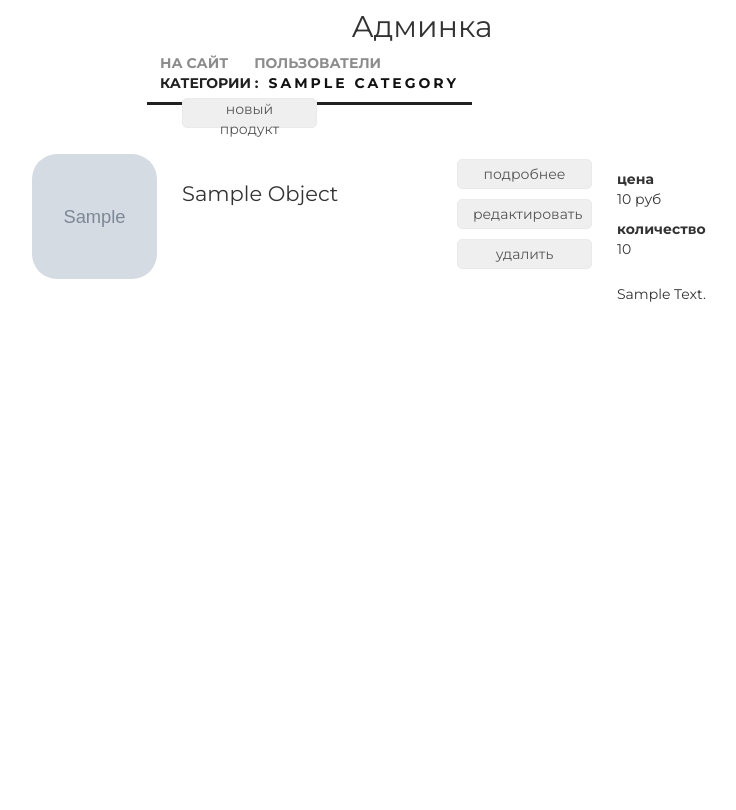
After one commit to Pave1C0de/gbrains_jango_proj, a Django app: template geekshop/adminapp/templates/adminapp/products_list.html in a window 1280 px wide. The commit adds this page. Shown: the whole page, without its empty margins (218-954 px from the left). Run offline with Django 4.2, Linux system fonts and the light colour scheme; the template is opened without the code that fills it: most values are stand-ins (such as "Sample title", 1, 10 or a date in 2020); grey boxes marked "Sample" are stand-in pictures; some libraries are stand-ins or nearby versions.

```diff
--- /dev/null
+++ b/geekshop/adminapp/templates/adminapp/base.html
@@ -0,0 +1,33 @@
+<!DOCTYPE html>
+{% load static %}
+<html>
+<head>
+    <meta charset="utf-8">
+    <title>
+        {% block title %}
+        {{ title|title }}
+        {% endblock %}
+    </title>
+    {% block css %}
+    <link rel="stylesheet" type="text/css" href="{% static 'css/bootstrap.min.css' %}">
+    <link rel="stylesheet" type="text/css" href="{% static 'css/style.css' %}">
+    <link rel="stylesheet" href="{% static 'fonts/font-awesome/css/font-awesome.css' %}">
+    {% endblock %}
+    {% block js %}
+    {% endblock %}
+</head>
+<body>
+<div class="admin_container">
+    <div class="h2 text-center head">
+        Админка
+    </div>
+    {% block menu %}
+    <div class="admin_menu">
+        {% include 'adminapp/includes/inc_menu.html' %}
+    </div>
+    {% endblock %}
+    {% block content %}
+    {% endblock %}
+</div>
+</body>
+</html>
--- /dev/null
+++ b/geekshop/adminapp/templates/adminapp/includes/inc_menu.html
@@ -0,0 +1,24 @@
+<ul class="menu">
+    <li>
+        <a href="{% url 'index' %}">
+            на сайт
+        </a>
+    </li>
+    <li>
+        <a href="{% url 'adminapp:user_read' %}"
+           class="{% if request.resolver_match.url_name == 'user_read' %}
+active
+{% endif %}">
+            пользователи
+        </a>
+    </li>
+    <li>
+        <a href="{% url 'adminapp:category_read' %}"
+           class="{% if request.resolver_match.url_name == 'categories' or category.name %}active{% endif %}">
+            категории
+            {% if category %}
+            :<span>{{ category.name }}</span>
+            {% endif %}
+        </a>
+    </li>
+</ul>
--- /dev/null
+++ b/geekshop/adminapp/templates/adminapp/products_list.html
@@ -0,0 +1,47 @@
+{% extends 'adminapp/base.html' %}
+{% load static %}
+{% block content %}
+<div class="products_list">
+    <button class="new_product">
+        <a href="{% url 'adminapp:product_create' category.pk %}">
+        новый продукт
+        </a>
+    </button>
+    {% for object in objects_list %}
+    <div class="product_record">
+        <img
+                src="/media/{{object.image|default:'products_images/default.jpg'}}"
+                alt="{{ object.name }}">
+        <div class="product_name">
+            {{ object.name|title }}
+        </div>
+        <div class="product_actions">
+            <button>
+                <a href="#">
+                подробнее
+                </a>
+            </button>
+            <button>
+                <a href="#">
+                редактировать
+                </a>
+            </button>
+            <button>
+                <a href="#">
+                удалить
+                </a>
+            </button>
+        </div>
+        <div class="summary">
+            <b>цена</b>
+            <p>{{ object.price }} руб</p>
+            <b>количество</b>
+            <p>{{ object.quantity }}</p>
+        </div>
+        <div class="product_desc">
+            {{ object.short_desc|title }}
+        </div>
+    </div>
+    {% endfor%}
+</div>
+{% endblock %}
--- a/geekshop/geekshop/settings.py
+++ b/geekshop/geekshop/settings.py
@@ -38,6 +38,7 @@ INSTALLED_APPS = [
     'django.contrib.messages',
     'django.contrib.staticfiles',
 
+    'adminapp',
     'mainapp',
     'authapp',
     'basketapp',
--- a/geekshop/geekshop/urls.py
+++ b/geekshop/geekshop/urls.py
@@ -22,7 +22,8 @@ from django.conf import settings
 from django.urls import path, include
 #import mainapp.views
 urlpatterns = [
-    path('admin/', admin.site.urls),
+    #path('admin/', admin.site.urls),
+    path('admin/', include('adminapp.urls', namespace='adminapp')),
     path('', views.index, name="index"),
     path('contact/', views.contact, name="contact"),
     path('products/', include('mainapp.urls', namespace="products")),
--- a/geekshop/mainapp/models.py
+++ b/geekshop/mainapp/models.py
@@ -4,7 +4,7 @@ from django.db import models
 class Category(models.Model):
     name = models.CharField(max_length=128, verbose_name='название', unique=True)
     description = models.TextField(verbose_name='описание')
-
+    is_active = models.BooleanField(default=True, verbose_name='Активен')
     def __str__(self):
         return f'#{self.pk}. {self.name}'
 
@@ -21,7 +21,7 @@ class Product(models.Model):
     description = models.TextField(max_length=128, verbose_name=' полное описание')
     price = models.DecimalField(max_digits=8, decimal_places=2, verbose_name='цена')
     quantity =models.PositiveSmallIntegerField(default=0, verbose_name='количество')
-
+    is_active = models.BooleanField(default=True, verbose_name='Активен')
     def __str__(self):
         return f'{self.name} ({self.category.name})'
 
--- a/geekshop/mainapp/templates/mainapp/includes/inc_main_menu.html
+++ b/geekshop/mainapp/templates/mainapp/includes/inc_main_menu.html
@@ -4,6 +4,11 @@
     <li><a href="{% url 'products:products_hot_product' %}" {% if request.resolver_match.url_name == 'products' %}class="active"{% endif %}>продукты</a></li>
     <li><a href="{% url 'contact' %}" {% if request.resolver_match.url_name == 'contact' %}class="active"{% endif %}>контакты</a></li>
     {% if user.is_authenticated %}
+        {% if user.is_superuser %}
+            <li>
+                <a href="{% url 'adminapp:user_read' %}">Админка </a>
+            </li>
+        {% endif %}
         <li>
             <a href="{% url 'authapp:edit' %}">{{user.first_name|default:'Пользователь'}}</a>
         </li>
--- a/geekshop/static/css/style.css
+++ b/geekshop/static/css/style.css
@@ -10,6 +10,373 @@ body {
 
 html, body {
 	height: 100%;
+}
+
+
+.product_read {
+    margin: 0 auto;
+    width: 1000px;
+    height: 600px;
+}
+
+.product_read img {
+    display: block;
+    float:left;
+    margin-top: 25px;
+    border-radius: 25px;
+}
+
+.product_read .product_name {
+    display: block;
+    margin: 0 auto;
+    width: 350px;
+}
+
+.product_read .summary {
+    display: block;
+    float: left;
+    margin-left: 35px;
+    margin-top: 30px;
+    width: 150px;
+}
+
+.product_read .product_desc {
+    display: block;
+    float: left;
+    margin-left: 35px;
+    margin-top: 45px;
+    width: 400px;
+}
+
+.product_read strong {
+    font-size: 150%;
+    margin-left: 15px;
+}
+
+.product_read button {
+    border: 1px solid #eaeaea;
+    border-radius: 5px;
+    height: 30px;
+    margin: 0px auto;
+    width: 135px;
+    padding: 0 15px;
+}
+
+.product_read a {
+    color: #555;
+    text-decoration: none;
+}
+
+
+.product_delete {
+    margin: 50px auto;
+    width: 600px;
+    font-size: 150%;
+}
+
+.product_delete .btn {
+    display: block;
+    float:left;
+    margin: 25px;
+    width: 150px;
+    color: #111;
+}
+
+.product_delete a {
+    color: #111;
+    text-decoration: none;
+}
+
+
+.admin_container .menu span {
+    margin-left: 10px;
+    font-weight: bold;
+    letter-spacing: 3px;
+    color: #111;
+}
+
+.products_list {
+    margin-left: 250px;
+}
+
+.products_list .new_product {
+    margin-left: 150px;
+}
+
+.products_list button {
+    border: 1px solid #eaeaea;
+    border-radius: 5px;
+    height: 30px;
+    margin: 5px auto;
+    width: 135px;
+    padding: 0 15px;
+}
+
+.products_list a {
+    color: #555;
+    text-decoration: none;
+}
+
+.product_record {
+    height: 125px;
+    margin: 15px auto;
+    position: relative;
+}
+
+.product_record.not_active {
+    opacity: 0.5;
+}
+
+.product_record .product_name {
+    display: block;
+    float: left;
+    margin-top: 25px;
+    margin-left: 25px;
+    width: 250px;
+    font-size: 150%;
+}
+
+.product_record .product_actions {
+    display: block;
+    float: left;
+    margin-top: 0px;
+    margin-left: 25px;
+    width: 135px;
+}
+
+.product_record .product_desc {
+    display: block;
+    float: left;
+    margin-top: 15px;
+    margin-left: 25px;
+    width: 350px;
+}
+
+.product_record .summary {
+    display: block;
+    float: left;
+    margin-top: 15px;
+    margin-left: 25px;
+    width: 100px;
+}
+
+.product_record img {
+    display: block;
+    float: left;
+    height: 125px;
+    width: 125px;
+    border-radius: 25px;
+}
+
+
+.new_category_form {
+    margin: 0 auto;
+    width: 600px;
+}
+
+
+.category_delete {
+    margin: 50px auto;
+    width: 600px;
+    font-size: 150%;
+}
+
+.category_delete .btn {
+    display: block;
+    float:left;
+    margin: 25px;
+    width: 150px;
+    color: #111;
+}
+
+.category_delete a {
+    color: #111;
+    text-decoration: none;
+}
+
+.categories_list {
+    margin-left: 150px;
+}
+
+.categories_list .new_category {
+    margin-left: 200px;
+}
+
+.categories_list button {
+    border: 1px solid #eaeaea;
+    border-radius: 5px;
+    height: 30px;
+    margin: 5px auto;
+    padding: 0 15px;
+}
+
+.categories_list a {
+    color: #555;
+    text-decoration: none;
+}
+
+.category_record {
+    height: 125px;
+    margin: 15px auto;
+    position: relative;
+}
+
+.category_record.not_active {
+    opacity: 0.5;
+}
+
+.categories_list .category_name {
+    display: block;
+    float: left;
+    margin-top: 15px;
+    margin-left: 25px;
+    width: 150px;
+    font-size: 150%;
+}
+
+.category_record .category_actions {
+    display: block;
+    float: left;
+    margin-top: 0px;
+    margin-left: 25px;
+    width: 175px;
+}
+
+.category_record .category_desc {
+    display: block;
+    float: left;
+    margin-top: 0px;
+    margin-left: 25px;
+    width: 300px;
+}
+
+
+.user_delete {
+    margin: 50px auto;
+    width: 600px;
+    font-size: 150%;
+}
+
+.user_delete .btn {
+    display: block;
+    float:left;
+    margin: 25px;
+    width: 150px;
+    color: #111;
+}
+
+.user_delete a {
+    color: #111;
+    text-decoration: none;
+}
+
+.users_list {
+    margin-left: 150px;
+}
+
+.users_list a {
+    color: #555;
+    text-decoration: none;
+}
+
+.users_list .new_user {
+    margin-left: 190px;
+}
+
+.users_list button {
+    border: 1px solid #eaeaea;
+    border-radius: 5px;
+    height: 30px;
+    margin: 5px auto;
+    padding: 0 15px;
+}
+
+.user_record {
+    height: 125px;
+    margin: 15px auto;
+    position: relative;
+}
+
+.user_record.not_active {
+    opacity: 0.5;
+}
+
+.user_record img {
+    display: block;
+    float: left;
+    height: 125px;
+    border-radius: 25px;
+}
+
+.user_record .user_name {
+    display: block;
+    float: left;
+    margin-top: 15px;
+    margin-left: 25px;
+    width: 175px;
+}
+
+.user_record .user_name a {
+    color: #555;
+}
+
+.user_record .user_name p {
+    /*font-weight: bold;*/
+    margin: 10px auto;
+}
+
+.user_record .user_email {
+    display: block;
+    float: left;
+    margin-top: 40px;
+    margin-left: 25px;
+    width: 175px;
+}
+
+.user_record .user_age {
+    display: block;
+    float: left;
+    margin-top: 40px;
+    margin-left: 25px;
+    width: 45px;
+}
+
+.user_record .user_role {
+    display: block;
+    float: left;
+    margin-top: 15px;
+    margin-left: 25px;
+    width: 125px;
+}
+
+.user_record .user_lastlogin {
+    display: block;
+    float: left;
+    margin-top: 40px;
+    margin-left: 25px;
+    width: 175px;
+}
+
+
+.admin_container .h2 {
+    margin-top: 10px;
+}
+
+.admin_menu {
+    display: block;
+    left: 15px;
+    top: 20px;
+    height: 40px;
+    width: 100%;
+}
+
+.admin_menu ul.menu{
+    display: block;
+    float: none;
+    width: 550px;
+    height: 50px;
+    margin: auto;
+    color: #555;
 }
 
 .basket_container {
@@ -315,7 +682,7 @@ html, body {
 	position: absolute;
 	top: 63px;
 	/*left: 1176px;*/
-	left: 1146px;
+	left: 1151px;
 }
 .basket {
 	display: block;
@@ -325,7 +692,7 @@ html, body {
 	position: absolute;
 	top: 63px;
 	/*left: 1210px;*/
-	left: 1180px;
+	left: 1185px;
     text-decoration: none;
     color: #555;
 }
```
Also changed, not shown: geekshop/adminapp/forms.py (added, +21 -0 lines), geekshop/adminapp/templates/adminapp/category_list.html (added, +38 -0 lines), geekshop/adminapp/templates/adminapp/product_form.html (added, +14 -0 lines), geekshop/adminapp/templates/adminapp/user_delete_confirm.html (added, +15 -0 lines), geekshop/adminapp/templates/adminapp/user_form.html (added, +14 -0 lines), geekshop/adminapp/templates/adminapp/user_list.html (added, +54 -0 lines), geekshop/adminapp/urls.py (added, +24 -0 lines), geekshop/db.sqlite3, 1 other file.
